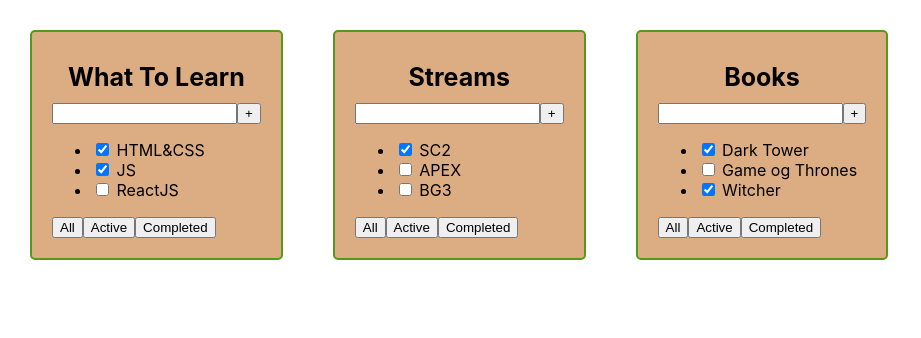
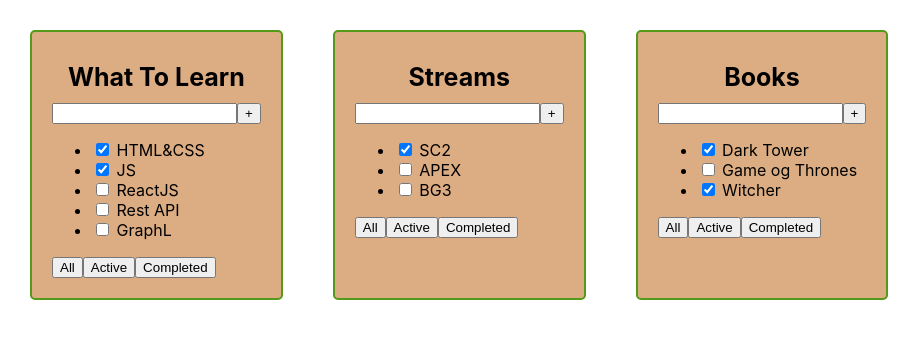
Before and after one commit to Dmitriy-Zarechnev/ToDoList-app, a React (Create React App) app: page / in a window 1280 px wide. Shown: the top 338 px of the page, without its empty margins (0-921 px from the left). Built offline with nearby package versions, Linux system fonts and the light colour scheme.

Commit message:
04.01 - map

```diff
--- a/src/App.tsx
+++ b/src/App.tsx
@@ -8,7 +8,9 @@ function App() {
     const tasks1: Array<TasksType> = [
         {id: 1, title: 'HTML&CSS', isDone: true},
         {id: 2, title: 'JS', isDone: true},
-        {id: 3, title: 'ReactJS', isDone: false}
+        {id: 3, title: 'ReactJS', isDone: false},
+        {id: 4, title: 'Rest API', isDone: false},
+        {id: 5, title: 'GraphL', isDone: false}
     ]
 
     const tasks2: Array<TasksType> = [
--- a/src/TodoList.tsx
+++ b/src/TodoList.tsx
@@ -20,9 +20,11 @@ export const TodoList: React.FC<TodoListPropsType> = (props) => {
                 <button>+</button>
             </div>
             <ul>
-                <li><input type="checkbox" checked={props.tasks[0].isDone}/> <span>{props.tasks[0].title}</span></li>
-                <li><input type="checkbox" checked={props.tasks[1].isDone}/> <span>{props.tasks[1].title}</span></li>
-                <li><input type="checkbox" checked={props.tasks[2].isDone}/> <span>{props.tasks[2].title}</span></li>
+                {props.tasks.map((el) => {
+                    return (
+                        <li key={el.id}><input type="checkbox" checked={el.isDone}/> <span>{el.title}</span></li>
+                    )
+                })}
             </ul>
             <div>
                 <button>All</button>
```
